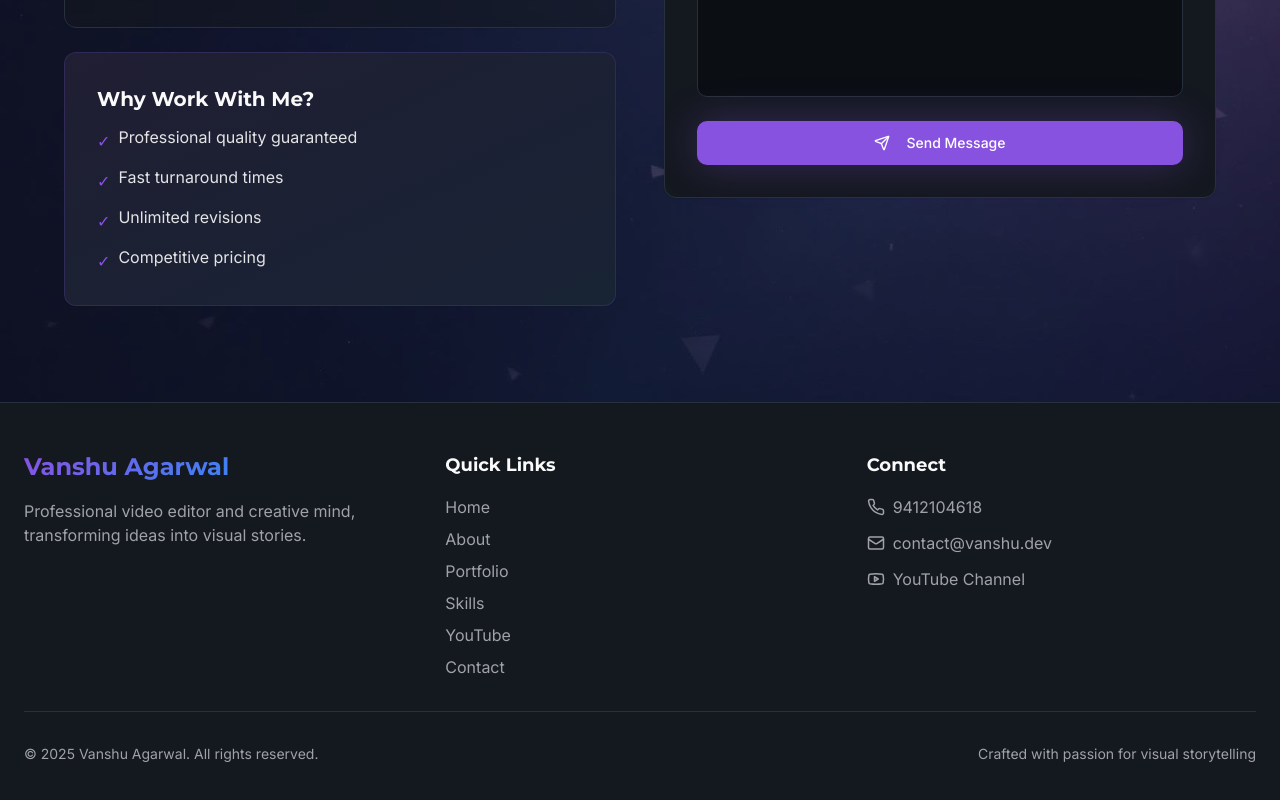
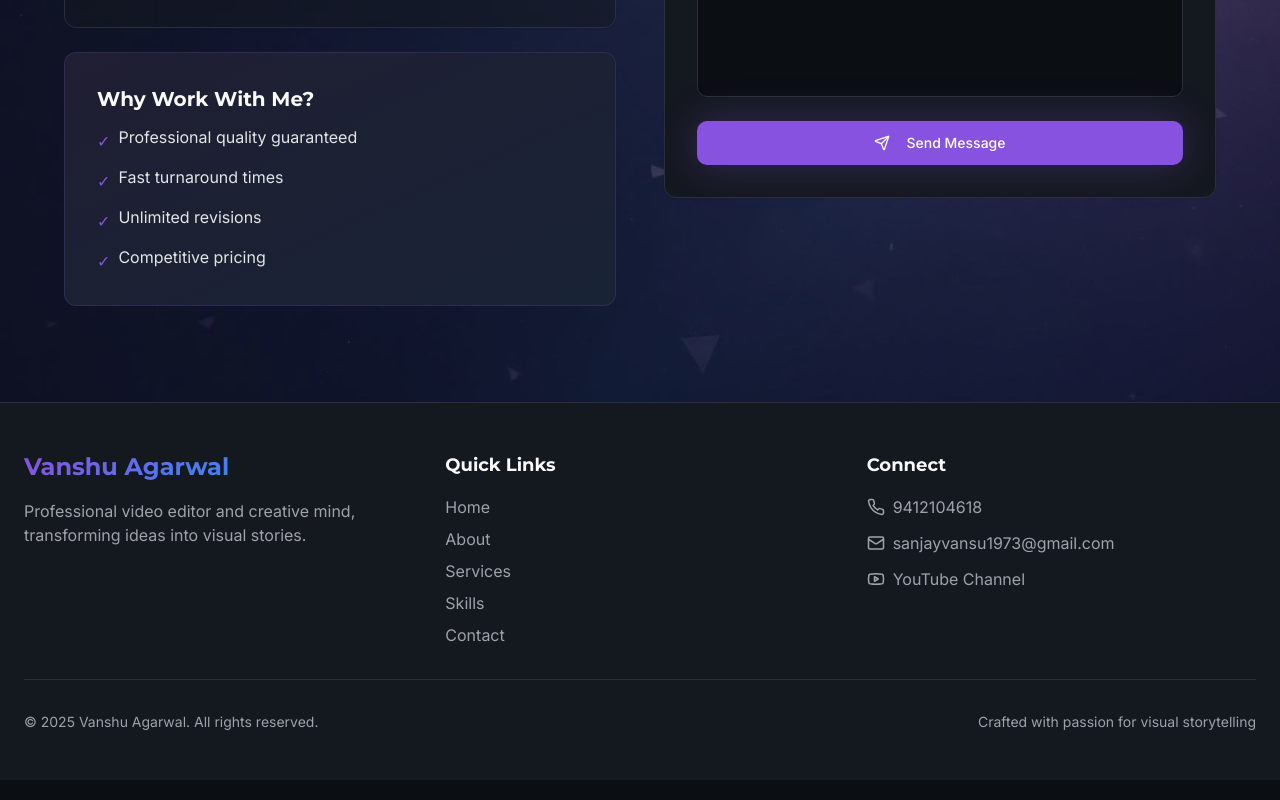
Before and after one commit to shreyagarwal72/vanshu-editor, a React (Vite) app: page / in a window 1280 px wide. Shown: the part 4105-4905 px from the top of the page. Built offline with nearby package versions, Linux system fonts and the light colour scheme; the HTML template or start-up script is replaced by a standard one.

Commit message:
Update email address

```diff
--- a/src/components/Footer.tsx
+++ b/src/components/Footer.tsx
@@ -28,7 +28,7 @@ const Footer = () => {
           <div>
             <h3 className="text-lg font-bold font-montserrat mb-4">Quick Links</h3>
             <div className="space-y-2">
-              {["Home", "About", "Portfolio", "Skills", "YouTube", "Contact"].map((link) => (
+              {["Home", "About", "Services", "Skills", "Contact"].map((link) => (
                 <button
                   key={link}
                   onClick={() => {
@@ -57,11 +57,11 @@ const Footer = () => {
                 <span>9412104618</span>
               </a>
               <a
-                href="mailto:contact@vanshu.dev"
+                href="mailto:sanjayvansu1973@gmail.com"
                 className="flex items-center gap-2 text-muted-foreground hover:text-primary smooth-transition"
               >
                 <Mail size={18} />
-                <span>contact@vanshu.dev</span>
+                <span>sanjayvansu1973@gmail.com</span>
               </a>
               <a
                 href="#youtube"
```
